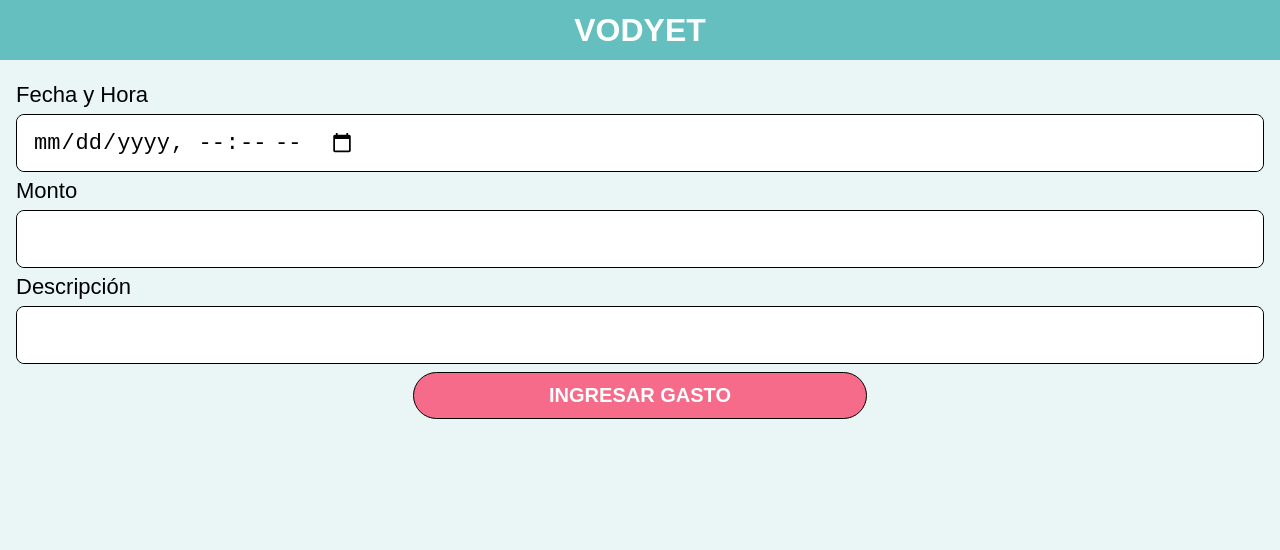
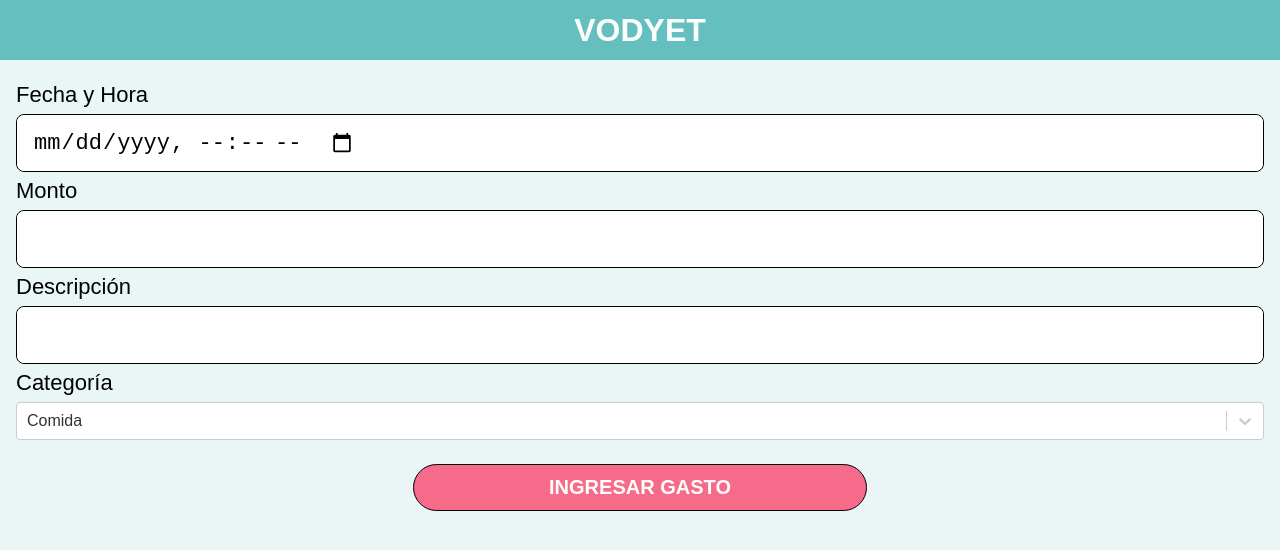
Before and after one commit to jesuszvl/vodyet, a Next.js app: page /new-expense in a window 1280 px wide. Shown: the top 550 px of the page. Built offline with nearby package versions, Linux system fonts and the light colour scheme; no server answers; a web font is replaced by a local one.

Commit message:
add category selector
* installed library react-select

```diff
--- a/package.json
+++ b/package.json
@@ -19,6 +19,7 @@
     "next": "^13.3.0",
     "react": "^18.2.0",
     "react-dom": "^18.2.0",
+    "react-select": "^5.7.2",
     "sass": "^1.54.4",
     "swr": "^2.0.3"
   },
--- a/pages/api/expenses.js
+++ b/pages/api/expenses.js
@@ -10,11 +10,12 @@ export default async function handler(req, res) {
     const userId = req.body.userId;
     const description = req.body.desc;
     const ammount = req.body.value;
+    const category = req.body.category;
     const expense = new Expense({
       userId,
       description,
       ammount,
-      category: "servicios",
+      category,
     });
     await expense.save();
     res.status(201).json({ message: "Expense created successfully!" });
--- a/pages/me.js
+++ b/pages/me.js
@@ -29,9 +29,9 @@ function Me() {
   const renderMePage = () => {
     return loggedIn ? (
       <div>
-        <b>Usuario:</b> {userEmail}{" "}
         <BaseButton onClick={() => router.push("/history")} text="VER GASTOS" />
         <BaseButton onClick={() => auth.signOut()} text="CERRAR SESIÓN" />
+        {userEmail}
       </div>
     ) : null;
   };
--- a/pages/new-expense.js
+++ b/pages/new-expense.js
@@ -1,4 +1,5 @@
 import { useState, useEffect } from "react";
+import { useRouter } from "next/router";
 
 import { API_BASE_URL } from "../config/api";
 import auth from "../src/utils/firebaseConfig";
@@ -7,12 +8,16 @@ import styles from "../src/styles/NewExpense.module.scss";
 import BaseButton from "../src/components/BaseButton/BaseButton";
 import TextInput from "../src/components/TextInput/TextInput";
 import Wrapper from "../src/components/Wrapper/Wrapper";
+import CategorySelector from "../src/components/CategorySelector/CategorySelector";
 
 export default function NewExpense() {
   const [userId, setUserId] = useState(null);
   const [expenseDate, setExpenseDate] = useState("");
   const [expenseValue, setExpenseValue] = useState("");
   const [expenseDescription, setExpenseDescription] = useState("");
+  const [expenseCategory, setExpenseCategory] = useState("comida");
+
+  const router = useRouter();
 
   useEffect(() => {
     const unsubscribe = auth.onAuthStateChanged((user) => {
@@ -30,6 +35,7 @@ export default function NewExpense() {
       date: expenseDate,
       value: expenseValue,
       desc: expenseDescription,
+      category: expenseCategory,
       userId: userId,
     };
     const response = await fetch("/api/expenses", {
@@ -39,7 +45,11 @@ export default function NewExpense() {
       },
       body: JSON.stringify(expenseData),
     });
-    console.log(response.status);
+    router.push("/history");
+  };
+
+  const updateExpenseCategory = (optionValue) => {
+    setExpenseCategory(optionValue);
   };
 
   return (
@@ -63,6 +73,10 @@ export default function NewExpense() {
             value={expenseDescription}
             onChange={(event) => setExpenseDescription(event.target.value)}
           ></TextInput>
+          <CategorySelector
+            onCategoryUpdate={updateExpenseCategory}
+            label={"Categoría"}
+          />
           <BaseButton text="INGRESAR GASTO" type="submit" />
         </form>
       </div>
--- /dev/null
+++ b/src/components/CategorySelector/CategorySelector.js
@@ -0,0 +1,37 @@
+import { useState } from "react";
+import Select from "react-select";
+
+import styles from "./CategorySelector.module.scss";
+
+export default function CategorySelector({ onCategoryUpdate, label }) {
+  const categories = [
+    { value: "comida", label: "Comida" },
+    { value: "deudas", label: "Deudas" },
+    { value: "servicios", label: "Servicios" },
+    { value: "transporte", label: "Transporte" },
+    { value: "ocio", label: "Ocio" },
+    { value: "vivienda", label: "Vivienda" },
+  ];
+
+  const [selectedOption, setSelectedOption] = useState(categories[0]);
+
+  const handleChange = (option) => {
+    setSelectedOption(option);
+    onCategoryUpdate(option.value);
+  };
+
+  return (
+    <div className={styles["category-selector-container"]}>
+      {label && (
+        <div className={styles["label-container"]}>
+          <label className={styles.label}>{label}</label>
+        </div>
+      )}
+      <Select
+        options={categories}
+        value={selectedOption}
+        onChange={handleChange}
+      />
+    </div>
+  );
+}
--- /dev/null
+++ b/src/components/CategorySelector/CategorySelector.module.scss
@@ -0,0 +1,14 @@
+.category-selector-container {
+  padding-bottom: 16px;
+}
+
+.label-container {
+  display: flex;
+  justify-content: space-between;
+}
+
+.label {
+  color: black;
+  font-size: 22px;
+  line-height: 38px;
+}
```
Also changed, not shown: 1 other file (tests, documents, lock files or other folders).
